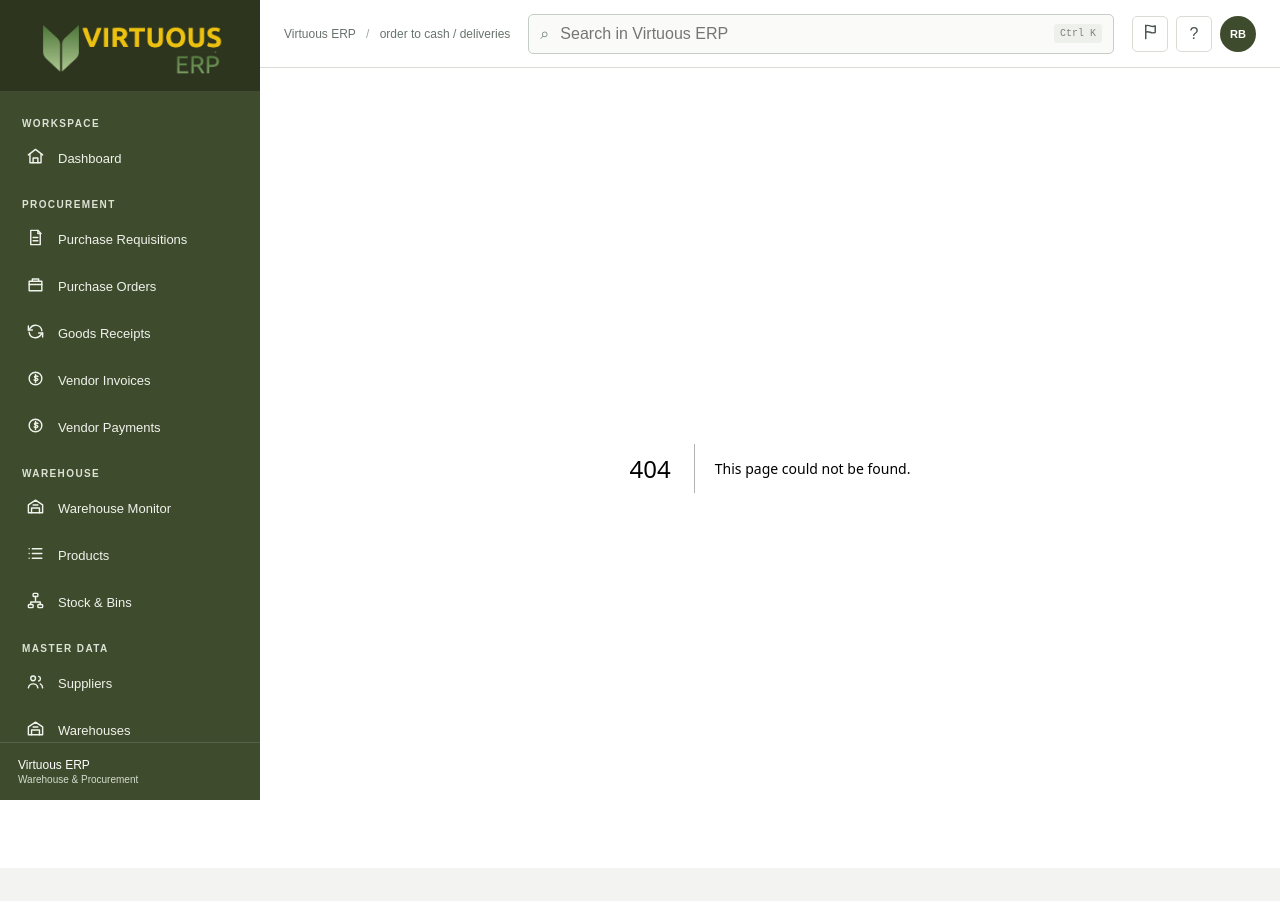
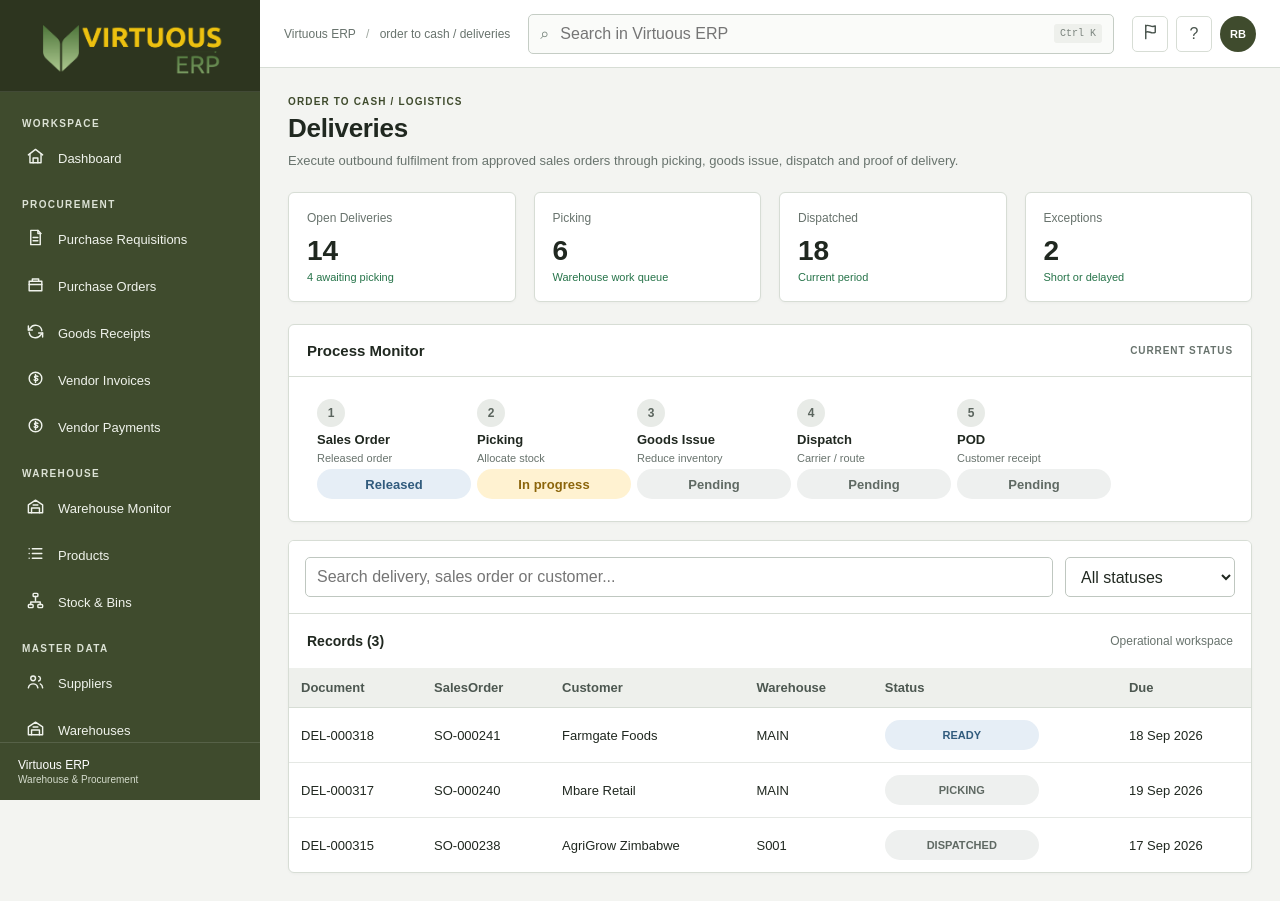
Before and after one commit to robiebnd/Virtuous-ERP, a Next.js app in the folder frontend/: page /order-to-cash/deliveries in a window 1280 px wide. Before the commit this address had no page. Before the commit the page ends 868 px from the top, so only its background shows below. Built offline with nearby package versions, Linux system fonts and the light colour scheme; a web font is replaced by a local one.

Commit message:
Add delivery workspace

```diff
--- /dev/null
+++ b/frontend/app/order-to-cash/deliveries/page.tsx
@@ -0,0 +1,10 @@
+import { ModuleWorkspace } from "@/components/ModuleWorkspace";
+
+export default function Deliveries() {
+  const rows = [
+    { Document: "DEL-000318", SalesOrder: "SO-000241", Customer: "Farmgate Foods", Warehouse: "MAIN", Status: "READY", Due: "18 Sep 2026" },
+    { Document: "DEL-000317", SalesOrder: "SO-000240", Customer: "Mbare Retail", Warehouse: "MAIN", Status: "PICKING", Due: "19 Sep 2026" },
+    { Document: "DEL-000315", SalesOrder: "SO-000238", Customer: "AgriGrow Zimbabwe", Warehouse: "S001", Status: "DISPATCHED", Due: "17 Sep 2026" },
+  ];
+  return <ModuleWorkspace eyebrow="ORDER TO CASH / LOGISTICS" title="Deliveries" description="Execute outbound fulfilment from approved sales orders through picking, goods issue, dispatch and proof of delivery." stats={[{label:"Open Deliveries",value:"14",foot:"4 awaiting picking"},{label:"Picking",value:"6",foot:"Warehouse work queue"},{label:"Dispatched",value:"18",foot:"Current period"},{label:"Exceptions",value:"2",foot:"Short or delayed",tone:"warning"}]} process={[{label:"Sales Order",detail:"Released order",status:"Released",tone:"ready"},{label:"Picking",detail:"Allocate stock",status:"In progress",tone:"pending"},{label:"Goods Issue",detail:"Reduce inventory",status:"Pending",tone:"draft"},{label:"Dispatch",detail:"Carrier / route",status:"Pending",tone:"draft"},{label:"POD",detail:"Customer receipt",status:"Pending",tone:"draft"}]} columns={["Document","SalesOrder","Customer","Warehouse","Status","Due"]} rows={rows} searchPlaceholder="Search delivery, sales order or customer..." />;
+}
```
